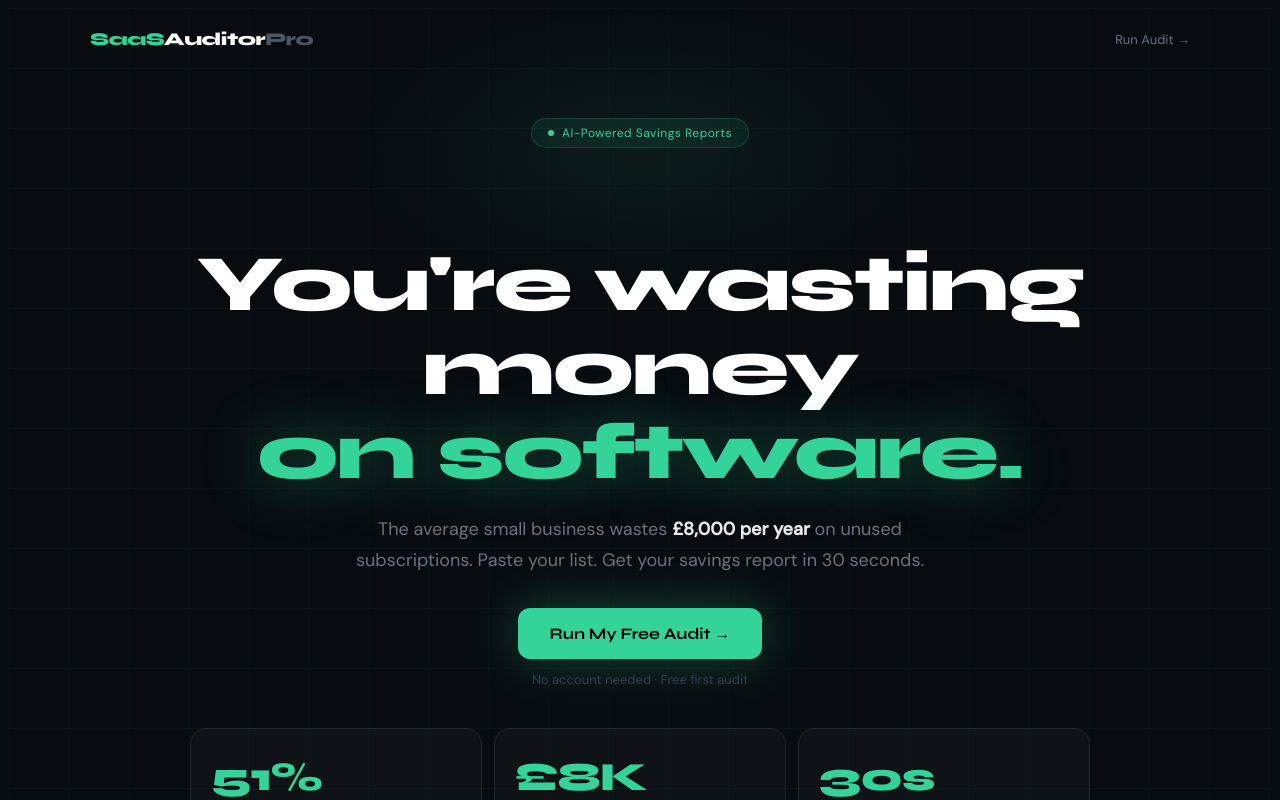
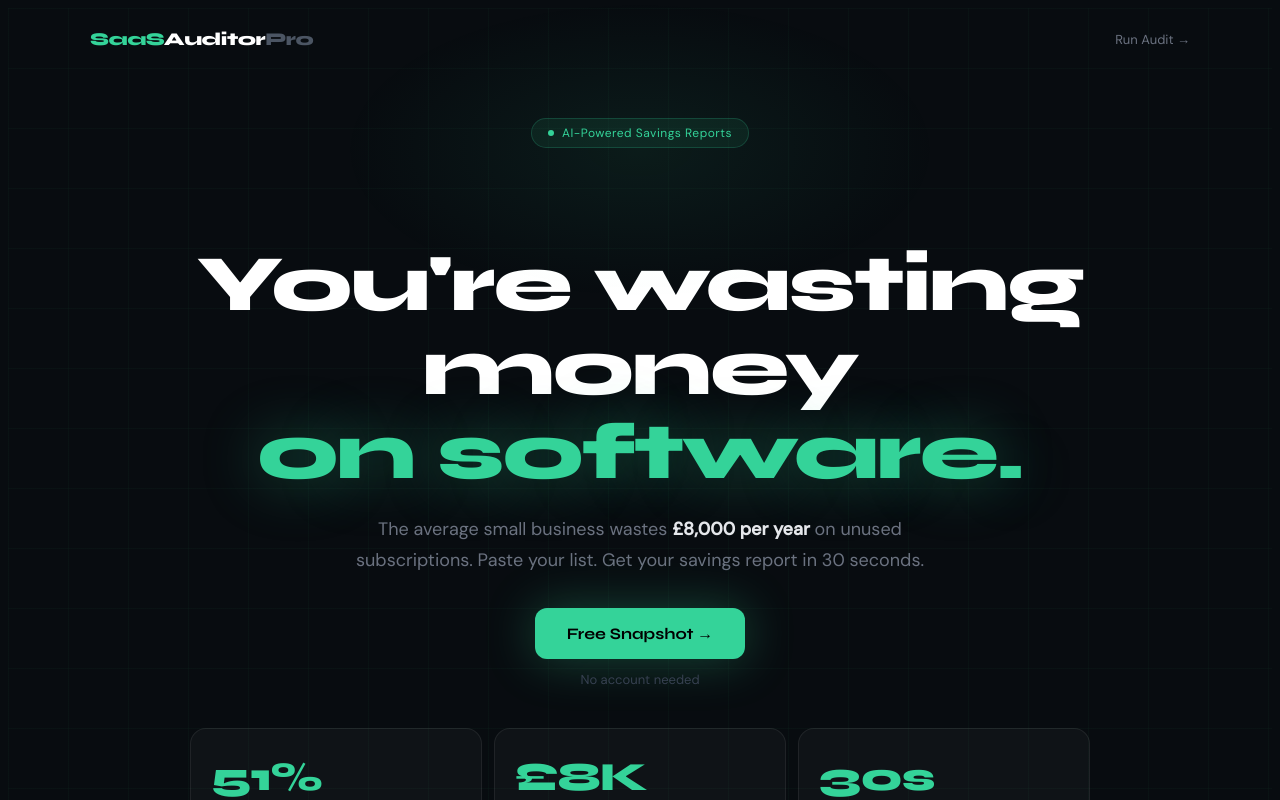
Before and after one commit to SaasAuditorPro/saas-auditor-pro, a Next.js app in the folder saas-auditor-pro/: page / in a window 1280 px wide. Shown: the top 800 px of the page. Built offline with nearby package versions, Linux system fonts and the light colour scheme.

Commit message:
Update page.tsx
text updates

```diff
--- a/saas-auditor-pro/app/page.tsx
+++ b/saas-auditor-pro/app/page.tsx
@@ -32,9 +32,9 @@ export default function Home() {
 
         <div style={{ display: "flex", flexDirection: "column", alignItems: "center", gap: "12px" }}>
           <Link href="/audit" style={{ display: "inline-flex", alignItems: "center", gap: "8px", background: "#34d399", color: "#000", fontFamily: "Syne, sans-serif", fontWeight: 700, padding: "16px 32px", borderRadius: "12px", fontSize: "16px", textDecoration: "none", boxShadow: "0 0 50px rgba(52,211,153,0.3)", width: "fit-content" }}>
-            Run My Free Audit →
+            Free Snapshot →
           </Link>
-          <span style={{ fontFamily: "DM Sans, sans-serif", color: "#374151", fontSize: "13px" }}>No account needed · Free first audit</span>
+          <span style={{ fontFamily: "DM Sans, sans-serif", color: "#374151", fontSize: "13px" }}>No account needed</span>
         </div>
       </section>
 
```
